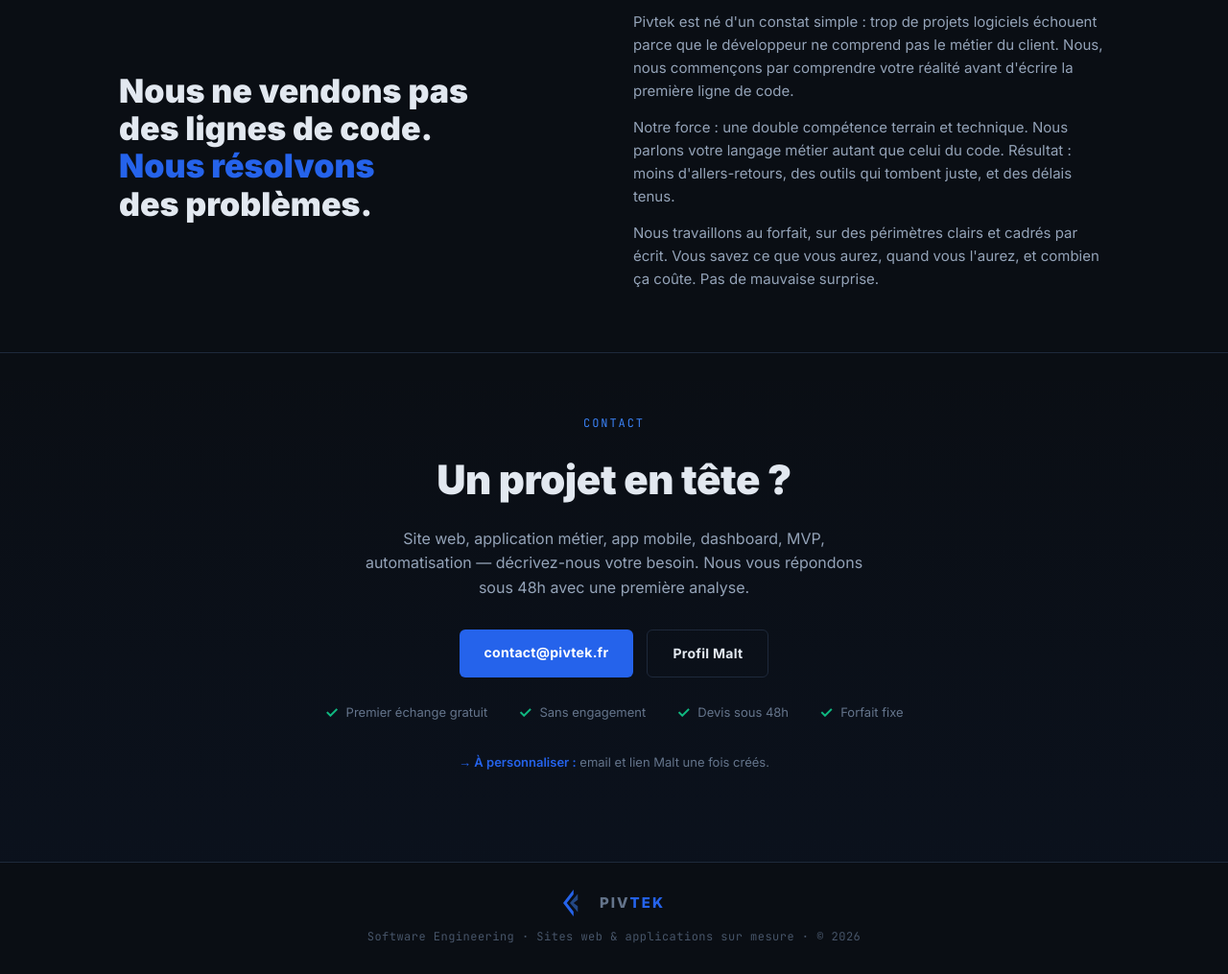
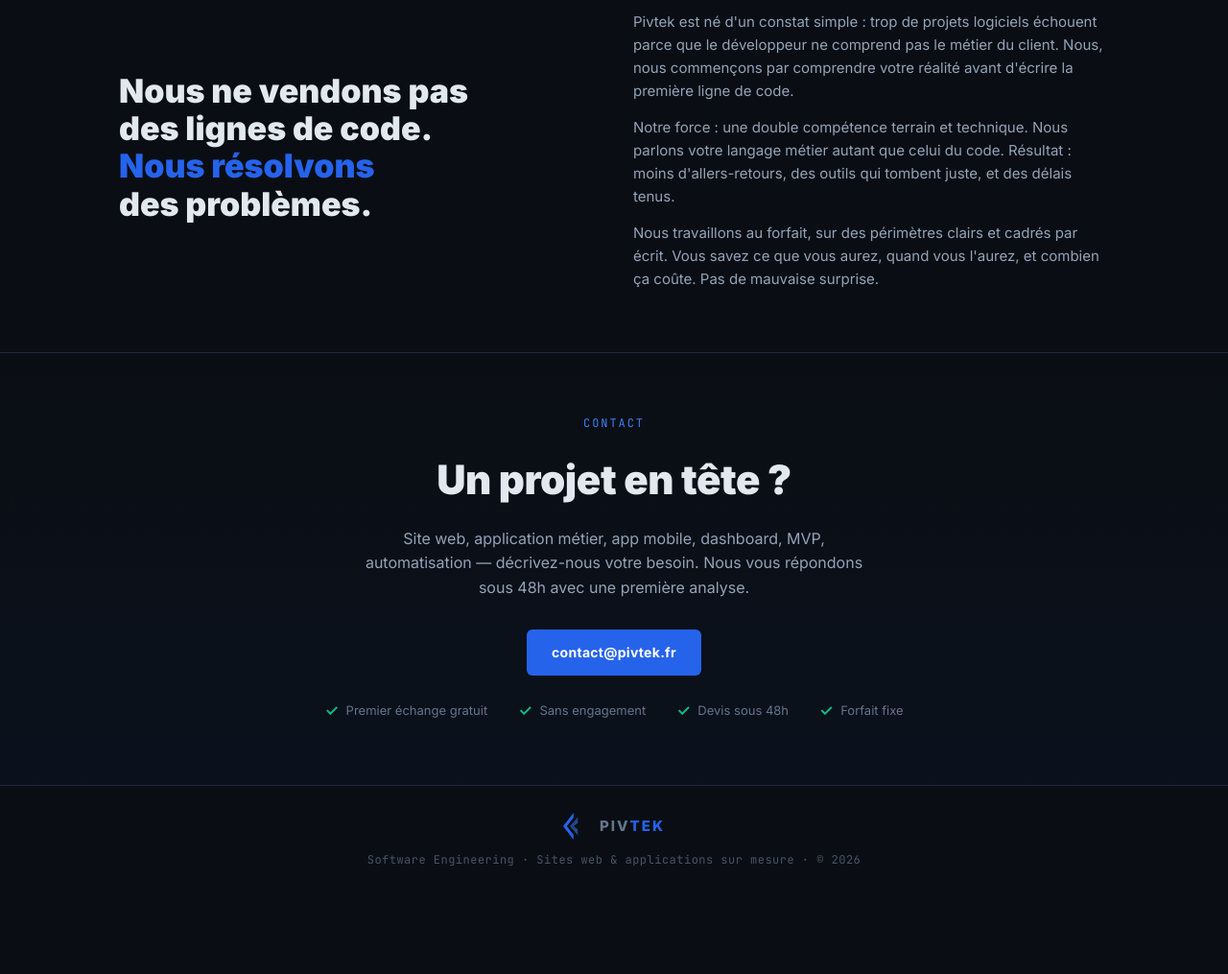
Before and after one commit to pivtek/pivtek-portfolio, a plain HTML site: page index.html in a window 1280 px wide. Shown: the part 5159-6174 px from the top of the page at 96% size. After the commit the page ends 6093 px from the top, so only its background shows below. Drawn offline with Linux system fonts and the light colour scheme.

Commit message:
Add files via upload

```diff
--- a/index.html
+++ b/index.html
@@ -477,7 +477,6 @@
     <p>Site web, application métier, app mobile, dashboard, MVP, automatisation — décrivez-nous votre besoin. Nous vous répondons sous 48h avec une première analyse.</p>
     <div class="cta-row" style="justify-content:center">
       <a href="mailto:contact@pivtek.fr" class="btn btn-p">contact@pivtek.fr</a>
-      <a href="#" class="btn btn-s">Profil Malt</a>
     </div>
     <div class="reassurance">
       <div class="reassurance-item"><span class="check">✓</span> Premier échange gratuit</div>
@@ -485,7 +484,6 @@
       <div class="reassurance-item"><span class="check">✓</span> Devis sous 48h</div>
       <div class="reassurance-item"><span class="check">✓</span> Forfait fixe</div>
     </div>
-    <p style="margin-top:28px;font-size:13px;color:var(--muted)"><span class="placeholder">→ À personnaliser :</span> email et lien Malt une fois créés.</p>
   </div>
 </section>
 
```
